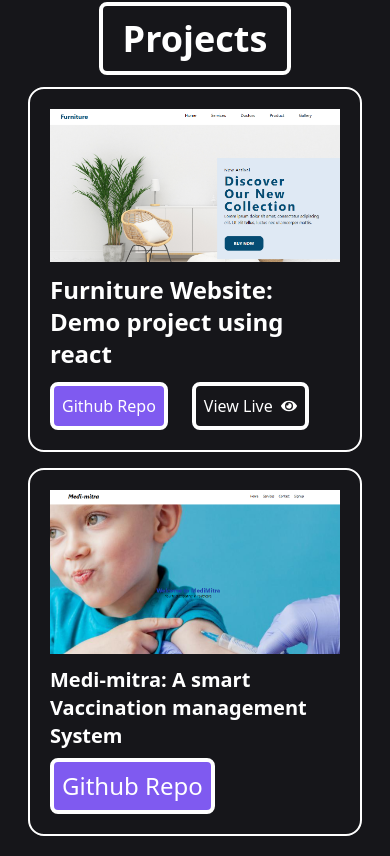
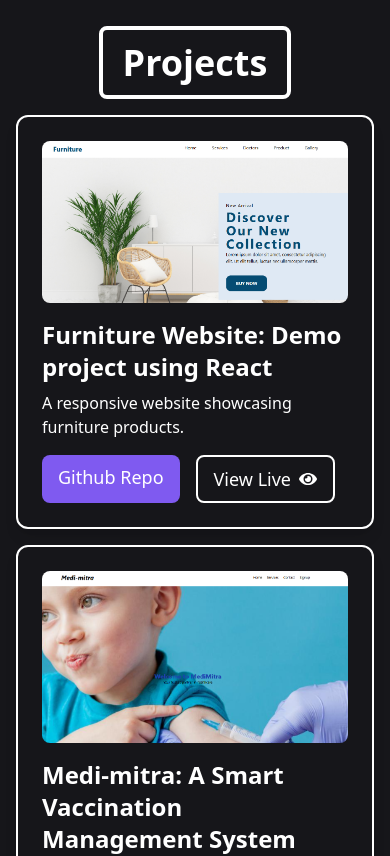
Before and after one commit to sunilsd7/Portfolio-From-reactjs, a React (Vite) app: page / in a window 390 px wide. Shown: the part 2769-3625 px from the top of the page. Built offline with nearby package versions, Linux system fonts and the light colour scheme.

Commit message:
Updated responsive for all screen

```diff
--- /dev/null
+++ b/src/Component/Copy.jsx
@@ -0,0 +1,43 @@
+import React from 'react'
+import Furniture from '../assets/furniture.png'
+import Medimitra from '../assets/medi-mitra.png'
+import { FaEye } from "react-icons/fa";
+
+
+
+const Projects = () => {
+  return (
+    <section className='px-2'>
+    <div id='projects'>
+      <div className='text-center mx-auto font-bold text-4xl   p-2 '><span className=' border-4 rounded-lg p-2 px-5'>
+        Projects </span>
+      </div>
+
+      <div className="md:grid md:grid-cols-2 px-5 gap-16 mt-5">
+        <div className='border-2 p-5 my-4 rounded-[1rem] '>
+            <img src={Furniture} alt="" />
+            <p className='font-bold text-2xl mt-3'>Furniture Website: Demo project using react</p>
+            <div className='space-x-6 mt-3 flex '>
+            <button className='border-4 rounded-lg md:text-2xl px-2  bg-blue '><a href="https://github.com/sunilsd7/Furniture-website.git" target='_blank'>Github Repo</a></button>
+            <button className='border-4  border-white rounded-lg md:text-2xl  hover:text-blue flex  items-center gap-2 p-2'><a href="https://furniturewebsitee.netlify.app/" target='_blank'> View Live </a><span className=''><FaEye/> </span></button></div>
+
+        </div>
+
+            <div className='border-2 p-5 my-4 rounded-[1rem]'>
+            <img src={Medimitra} alt="img" />
+            <p className='font-bold text-xl mt-3'>Medi-mitra: A smart Vaccination management System</p>
+            <button className='border-4 rounded-lg text-2xl  bg-blue p-2 mt-2'><a href="https://github.com/sunilsd7/Medi-mitra.git" target='_blank'>Github Repo</a></button>
+
+            </div>
+
+
+
+
+      </div>
+      </div>
+      </section>
+
+  )
+}
+
+export default Projects
--- a/src/Component/Projects.jsx
+++ b/src/Component/Projects.jsx
@@ -1,43 +1,69 @@
-import React from 'react'
-import Furniture from '../assets/furniture.png'
-import Medimitra from '../assets/medi-mitra.png'
-import { FaEye } from "react-icons/fa";
+import React from 'react';
+import Furniture from '../assets/furniture.png';
+import Medimitra from '../assets/medi-mitra.png';
+import { FaEye } from 'react-icons/fa';
 
-
+const projects = [
+  {
+    id: 1,
+    title: 'Furniture Website: Demo project using React',
+    description: 'A responsive website showcasing furniture products.',
+    image: Furniture,
+    repoLink: 'https://github.com/sunilsd7/Furniture-website.git',
+    liveLink: 'https://furniturewebsitee.netlify.app/',
+  },
+  {
+    id: 2,
+    title: 'Medi-mitra: A Smart Vaccination Management System',
+    description: 'A system for managing vaccination schedules efficiently.',
+    image: Medimitra,
+    repoLink: 'https://github.com/sunilsd7/Medi-mitra.git',
+    liveLink: null,
+  },
+];
 
 const Projects = () => {
   return (
-    <section className='px-2'>
-    <div id='projects'>
-      <div className='text-center mx-auto font-bold text-4xl   p-2 '><span className=' border-4 rounded-lg p-2 px-5'>
-        Projects </span>
+    <section className="px-4 py-8">
+      <div id="projects" className="text-center">
+        <h2 className="text-4xl font-bold">
+          <span className="border-4 rounded-lg px-5 py-2">Projects</span>
+        </h2>
       </div>
+      <div className="md:grid md:grid-cols-2 gap-8 mt-8">
+        {projects.map(({ id, title, description, image, repoLink, liveLink }) => (
+          <article
+            key={id}
+            className="border-2 p-6 my-4 rounded-xl shadow-lg hover:shadow-2xl transition-shadow"
+          >
+            <img src={image} alt={`${title} screenshot`} className="rounded-lg" />
+            <h3 className="font-bold text-2xl mt-4">{title}</h3>
+            <p className="mt-2 text-gray-700">{description}</p>
+            <div className="mt-4 flex gap-4">
+              <a
+                href={repoLink}
+                target="_blank"
+                rel="noopener noreferrer"
+                className=" rounded-lg px-4 py-2 bg-blue-500 text-white text-lg bg-blue"
+              >
+                Github Repo
+              </a>
+              {liveLink && (
+                <a
+                  href={liveLink}
+                  target="_blank"
+                  rel="noopener noreferrer"
+                  className="flex items-center gap-2 border-2 border-white rounded-lg px-4 py-2 hover:text-blue text-lg"
+                >
+                  View Live <FaEye />
+                </a>
+              )}
+            </div>
+          </article>
+        ))}
+      </div>
+    </section>
+  );
+};
 
-      <div className="md:grid md:grid-cols-2 px-5 gap-16 mt-5">
-        <div className='border-2 p-5 my-4 rounded-[1rem] '>
-            <img src={Furniture} alt="" />
-            <p className='font-bold text-2xl mt-3'>Furniture Website: Demo project using react</p>
-            <div className='space-x-6 mt-3 flex '>
-            <button className='border-4 rounded-lg md:text-2xl px-2  bg-blue '><a href="https://github.com/sunilsd7/Furniture-website.git" target='_blank'>Github Repo</a></button>
-            <button className='border-4  border-white rounded-lg md:text-2xl  hover:text-blue flex  items-center gap-2 p-2'><a href="https://furniturewebsitee.netlify.app/" target='_blank'> View Live </a><span className=''><FaEye/> </span></button></div>
-
-        </div>
-
-            <div className='border-2 p-5 my-4 rounded-[1rem]'>
-            <img src={Medimitra} alt="img" />
-            <p className='font-bold text-xl mt-3'>Medi-mitra: A smart Vaccination management System</p>
-            <button className='border-4 rounded-lg text-2xl  bg-blue p-2 mt-2'><a href="https://github.com/sunilsd7/Medi-mitra.git" target='_blank'>Github Repo</a></button>
-
-            </div>
-
-
-
-
-      </div>
-      </div>
-      </section>
-
-  )
-}
-
-export default Projects
+export default Projects;
```
